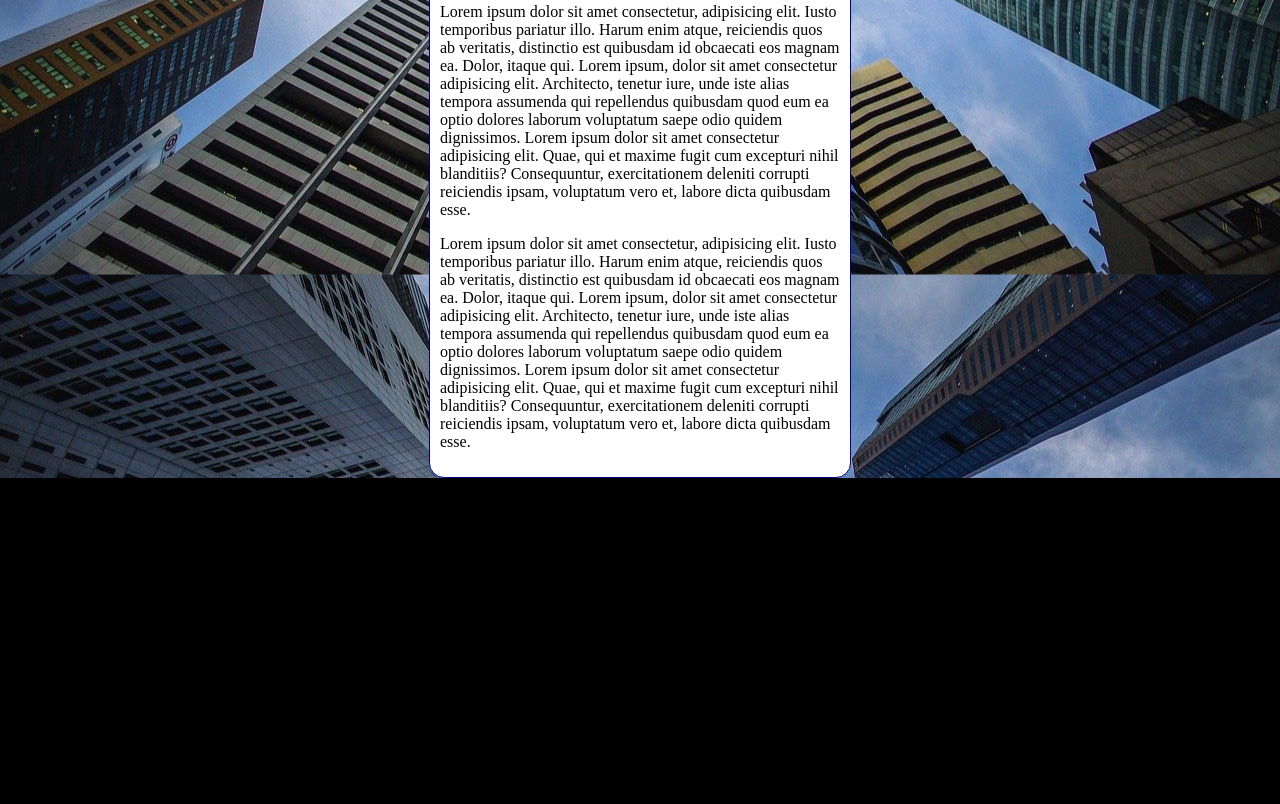
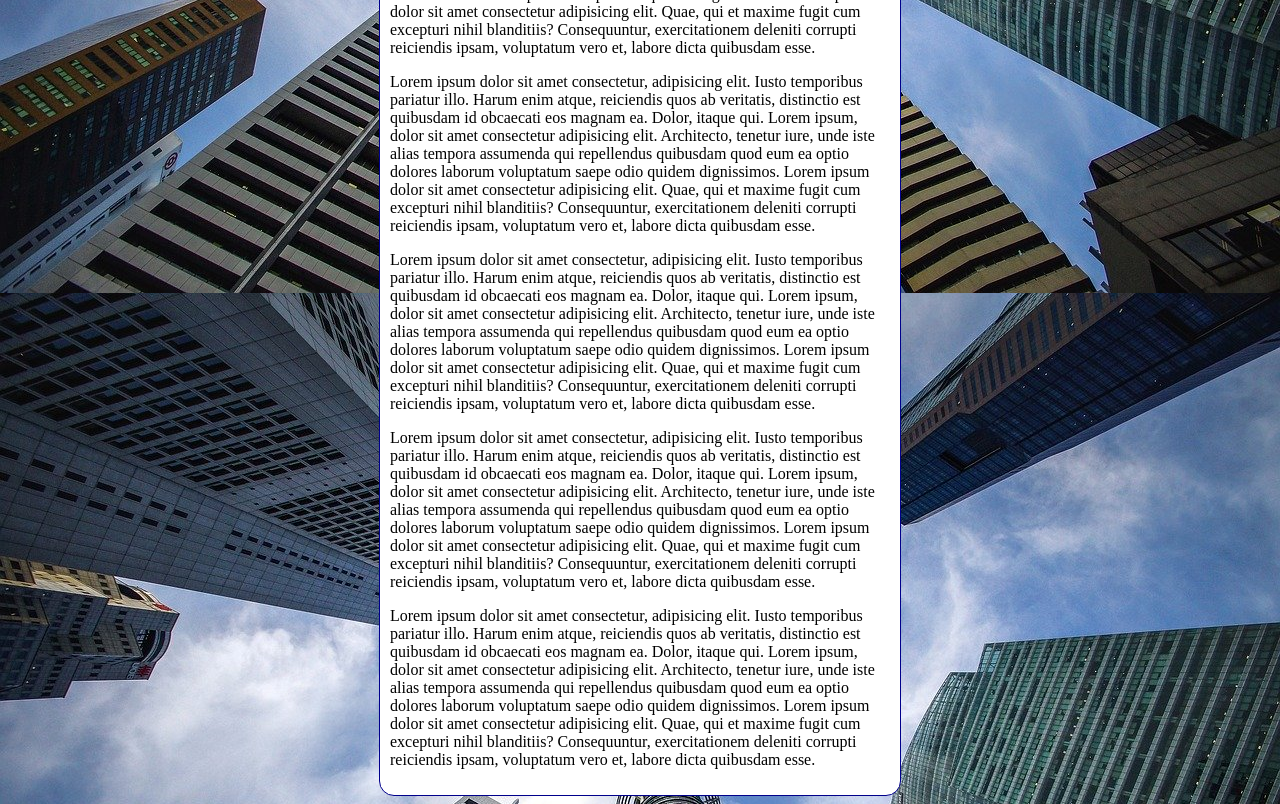
Before and after one commit to Jhonatancosta1/HTML-CSS, a plain HTML site: page EXERCICIOS/ex022/fundo006.html in a window 1280 px wide. Shown: the part 560-1364 px from the top of the page. Before the commit the page ends 1038 px from the top, so only its background shows below. Drawn offline with Linux system fonts and the light colour scheme.

Commit message:
atualizando

```diff
--- a/EXERCICIOS/ex022/fundo006.html
+++ b/EXERCICIOS/ex022/fundo006.html
@@ -6,17 +6,26 @@
     <title>Document</title>
     <style>
         body {
-            height: 100vh;
+            /*height: 100vh;
             background-color: black;
             background-image: url('imagens/wallpaper002.jpg');
             background-position: center center;
-            background-repeat: repeat-y;
+            background-repeat: no-repeat;
+            background-size: cover;
+            background-attachment: fixed;*/
+
+            /*
+            ShortHand - Background
+            Color > Image > Position > Repeat > [Size] > Attachment
+            */
+
+            background: black url('imagens/wallpaper002.jpg') center center no-repeat fixed;
             background-size: cover;
         }
 
         main {
             background-color: white;
-            width: 400px;
+            max-width: 500px;
             padding: 10px;
             margin: auto;
             border: 1px solid darkblue;
@@ -41,6 +50,15 @@
         <p>
             Lorem ipsum dolor sit amet consectetur, adipisicing elit. Iusto temporibus pariatur illo. Harum enim atque, reiciendis quos ab veritatis, distinctio est quibusdam id obcaecati eos magnam ea. Dolor, itaque qui. Lorem ipsum, dolor sit amet consectetur adipisicing elit. Architecto, tenetur iure, unde iste alias tempora assumenda qui repellendus quibusdam quod eum ea optio dolores laborum voluptatum saepe odio quidem dignissimos. Lorem ipsum dolor sit amet consectetur adipisicing elit. Quae, qui et maxime fugit cum excepturi nihil blanditiis? Consequuntur, exercitationem deleniti corrupti reiciendis ipsam, voluptatum vero et, labore dicta quibusdam esse.
         </p>
+        <p>
+            Lorem ipsum dolor sit amet consectetur, adipisicing elit. Iusto temporibus pariatur illo. Harum enim atque, reiciendis quos ab veritatis, distinctio est quibusdam id obcaecati eos magnam ea. Dolor, itaque qui. Lorem ipsum, dolor sit amet consectetur adipisicing elit. Architecto, tenetur iure, unde iste alias tempora assumenda qui repellendus quibusdam quod eum ea optio dolores laborum voluptatum saepe odio quidem dignissimos. Lorem ipsum dolor sit amet consectetur adipisicing elit. Quae, qui et maxime fugit cum excepturi nihil blanditiis? Consequuntur, exercitationem deleniti corrupti reiciendis ipsam, voluptatum vero et, labore dicta quibusdam esse.
+        </p>
+        <p>
+            Lorem ipsum dolor sit amet consectetur, adipisicing elit. Iusto temporibus pariatur illo. Harum enim atque, reiciendis quos ab veritatis, distinctio est quibusdam id obcaecati eos magnam ea. Dolor, itaque qui. Lorem ipsum, dolor sit amet consectetur adipisicing elit. Architecto, tenetur iure, unde iste alias tempora assumenda qui repellendus quibusdam quod eum ea optio dolores laborum voluptatum saepe odio quidem dignissimos. Lorem ipsum dolor sit amet consectetur adipisicing elit. Quae, qui et maxime fugit cum excepturi nihil blanditiis? Consequuntur, exercitationem deleniti corrupti reiciendis ipsam, voluptatum vero et, labore dicta quibusdam esse.
+        </p>
+        <p>
+            Lorem ipsum dolor sit amet consectetur, adipisicing elit. Iusto temporibus pariatur illo. Harum enim atque, reiciendis quos ab veritatis, distinctio est quibusdam id obcaecati eos magnam ea. Dolor, itaque qui. Lorem ipsum, dolor sit amet consectetur adipisicing elit. Architecto, tenetur iure, unde iste alias tempora assumenda qui repellendus quibusdam quod eum ea optio dolores laborum voluptatum saepe odio quidem dignissimos. Lorem ipsum dolor sit amet consectetur adipisicing elit. Quae, qui et maxime fugit cum excepturi nihil blanditiis? Consequuntur, exercitationem deleniti corrupti reiciendis ipsam, voluptatum vero et, labore dicta quibusdam esse.
+        </p>
     </main>
 </body>
 </html>
```
